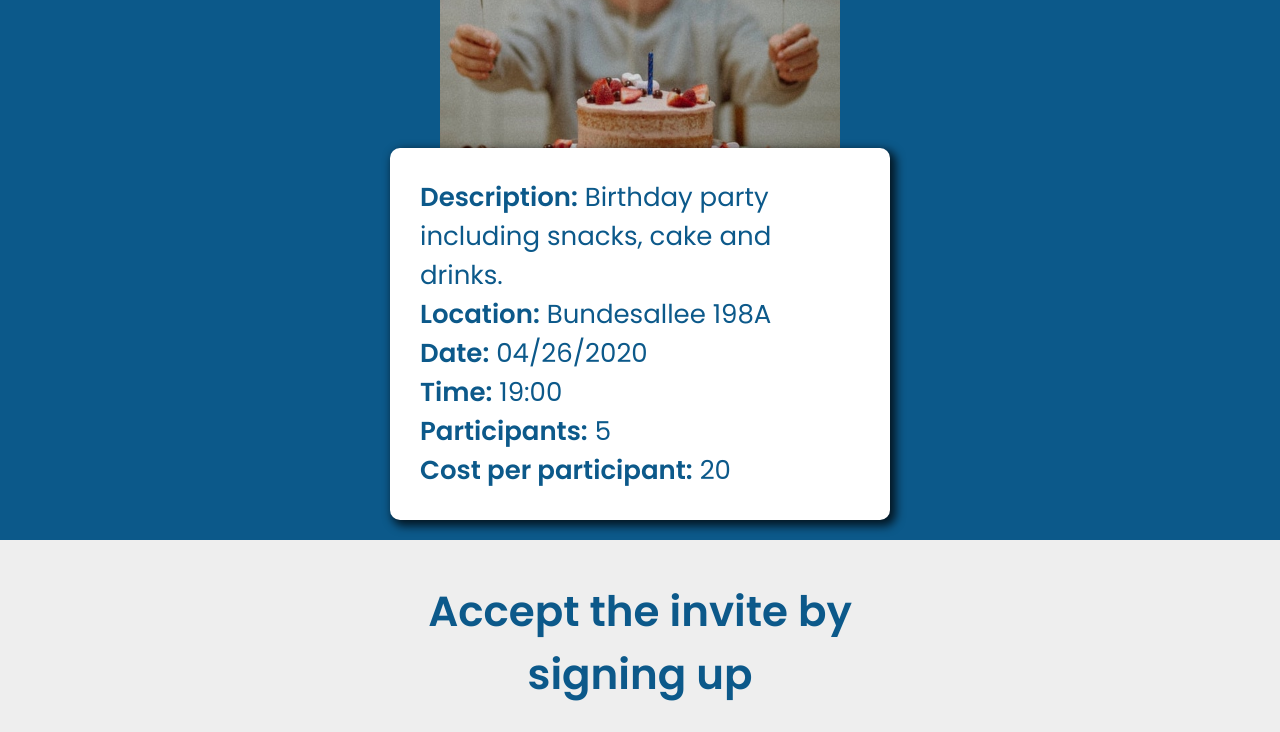
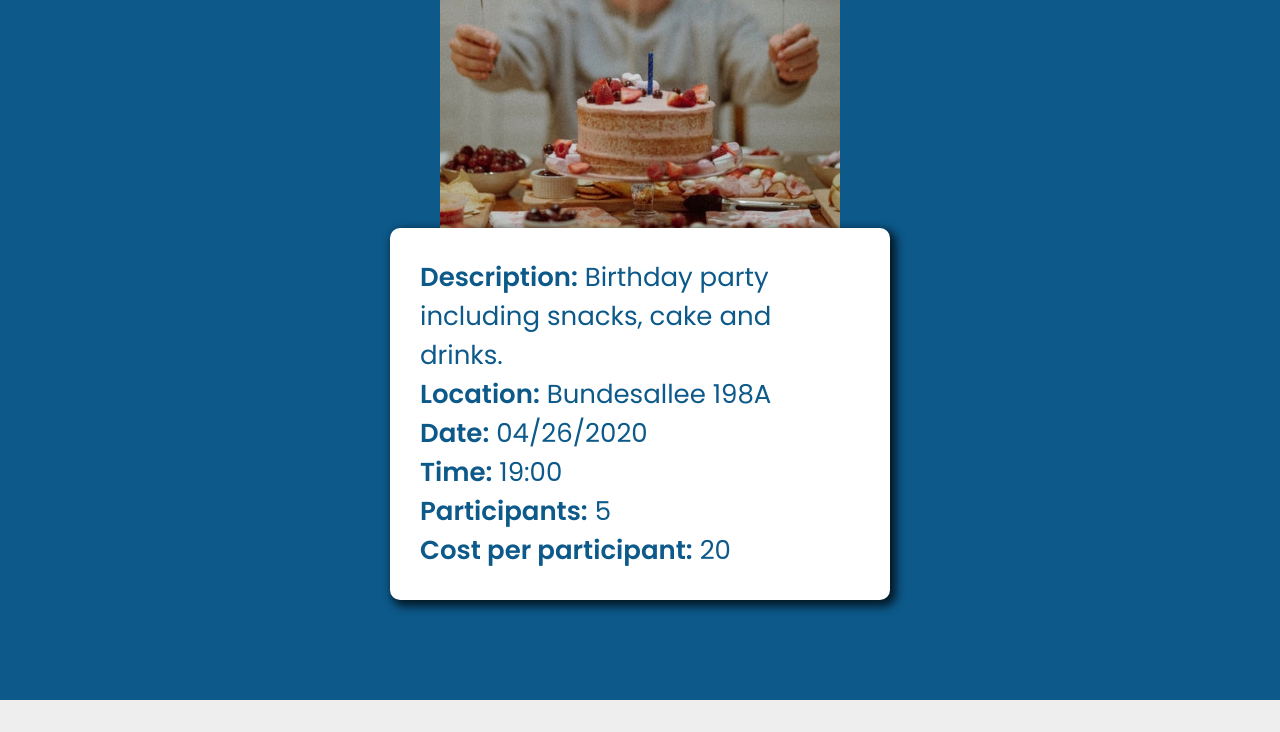
Before and after one commit to MarinaFroes/Event_Planner, a React (Create React App) app: page / in a window 1280 px wide. Shown: the part 452-1184 px from the top of the page. Built offline with nearby package versions, Linux system fonts and the light colour scheme.

Commit message:
styles: Change styles for the EventCard

```diff
--- a/src/components/EventCard.tsx
+++ b/src/components/EventCard.tsx
@@ -32,21 +32,19 @@ const StyledP = styled.p`
 const StyledEventCard = styled.div`
   text-align: left;
   color: var(--main-color-white, #fff);
-  margin: 20px;
+  margin: 100px;
   width: 100%;
-  max-width: 500px;
+  max-width: 400px;
 
   @media only screen and (min-width: 1024px){
     display: flex;
     flex-direction: column;
-
-
     text-align: left;
     background-color: var(--main-color-white, #fff);
     color: var(--main-color-blue, #0c598a);
     border-radius: 10px;
     padding: 30px;
-
+    max-width: 500px;
     -webkit-box-shadow: 4px 4px 10px 2px rgba(0,0,0,0.75);
     -moz-box-shadow: 4px 4px 10px 2px rgba(0,0,0,0.75);
     box-shadow: 4px 4px 10px 2px rgba(0,0,0,0.75);
```
